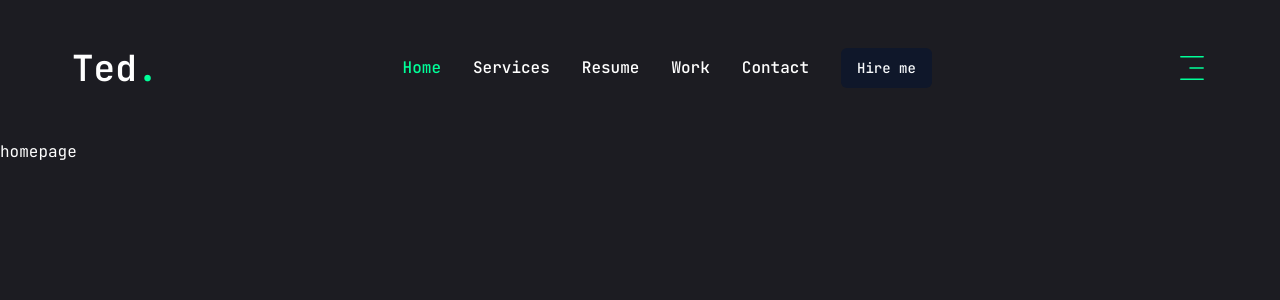
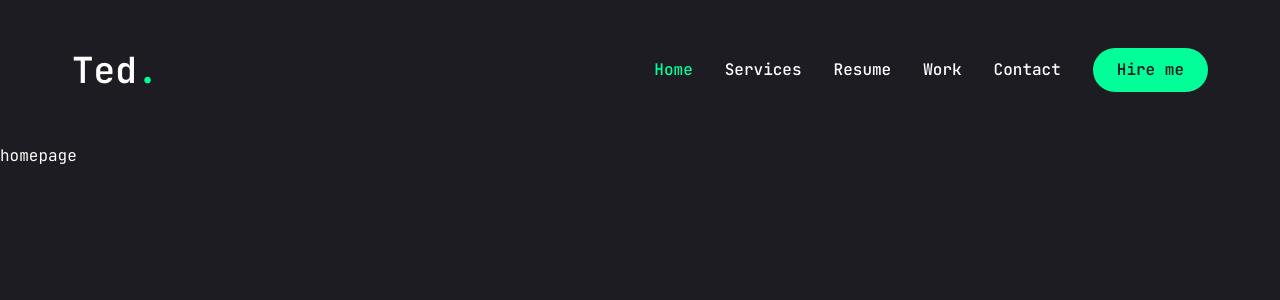
Before and after one commit to Josephtg107/Ted-Portfolio, a Next.js app in the folder ted-portfolio/: page / in a window 1280 px wide. Shown: the top 300 px of the page. Built offline with nearby package versions, Linux system fonts and the light colour scheme.

Commit message:
[Build] Added Nav logic, changed "hire me" button

```diff
--- a/ted-portfolio/components/Header.jsx
+++ b/ted-portfolio/components/Header.jsx
@@ -25,8 +25,9 @@
         </div>
 
         {/* mobile nav */}
-        <div className="xl:hidden"></div>
+        <div className="xl:hidden">
         <MobileNav />
+        </div>
     </div>
   </header>
   );
--- a/ted-portfolio/components/ui/button.jsx
+++ b/ted-portfolio/components/ui/button.jsx
@@ -5,25 +5,19 @@
 import { cn } from "@/lib/utils"
 
 const buttonVariants = cva(
-  "inline-flex items-center justify-center whitespace-nowrap rounded-md text-sm font-medium ring-offset-white transition-colors focus-visible:outline-none focus-visible:ring-2 focus-visible:ring-slate-950 focus-visible:ring-offset-2 disabled:pointer-events-none disabled:opacity-50 dark:ring-offset-slate-950 dark:focus-visible:ring-slate-300",
+  "inline-flex items-center justify-center whitespace-nowrap rounded-full text-base font-semibold ring-offset-white transition-colors",
   {
     variants: {
       variant: {
-        default: "bg-slate-900 text-slate-50 hover:bg-slate-900/90 dark:bg-slate-50 dark:text-slate-900 dark:hover:bg-slate-50/90",
-        destructive:
-          "bg-red-500 text-slate-50 hover:bg-red-500/90 dark:bg-red-900 dark:text-slate-50 dark:hover:bg-red-900/90",
+        default: "bg-accent text-primary hover:bg-accent-hover",
+        primary: "bg-primary text-white",
         outline:
-          "border border-slate-200 bg-white hover:bg-slate-100 hover:text-slate-900 dark:border-slate-800 dark:bg-slate-950 dark:hover:bg-slate-800 dark:hover:text-slate-50",
-        secondary:
-          "bg-slate-100 text-slate-900 hover:bg-slate-100/80 dark:bg-slate-800 dark:text-slate-50 dark:hover:bg-slate-800/80",
-        ghost: "hover:bg-slate-100 hover:text-slate-900 dark:hover:bg-slate-800 dark:hover:text-slate-50",
-        link: "text-slate-900 underline-offset-4 hover:underline dark:text-slate-50",
+         "border border-accent bg-tranparent text-accent hover:bg-accent hover:text-primary",
       },
       size: {
-        default: "h-10 px-4 py-2",
-        sm: "h-9 rounded-md px-3",
-        lg: "h-11 rounded-md px-8",
-        icon: "h-10 w-10",
+        default: "h-[44px] px-6",
+        md: "h-[48px] px-6",
+        lg: "h-[56] px-8 text-sm uppercase tracking-[2px]",
       },
     },
     defaultVariants: {
```
